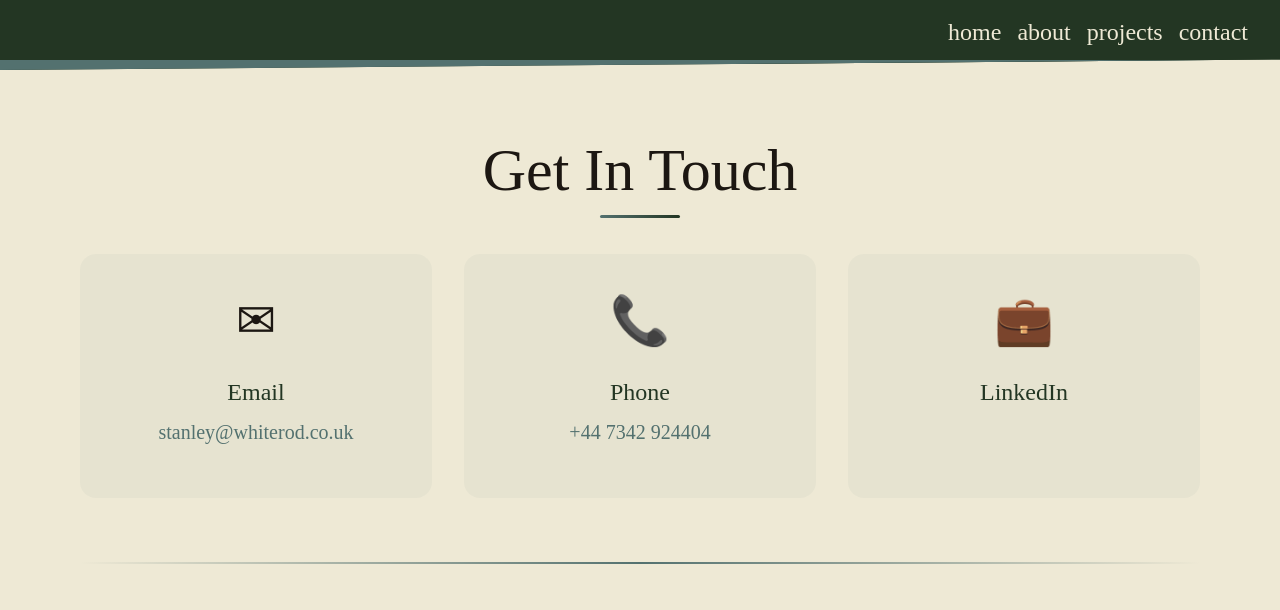
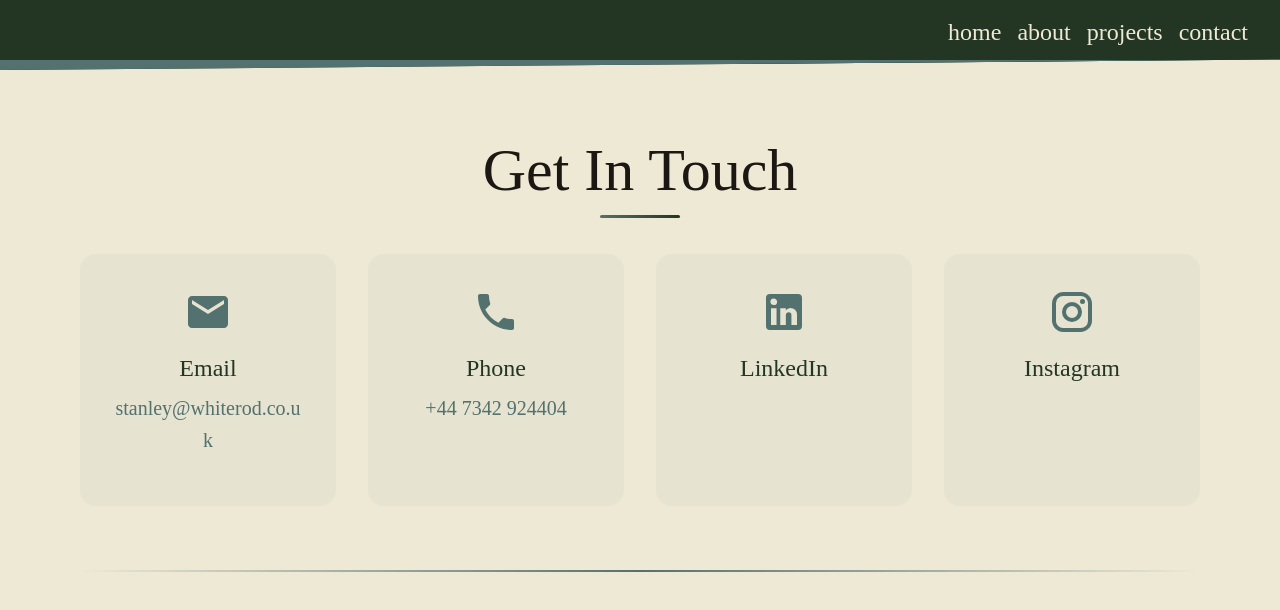
Before and after one commit to lukavr05/stan-website, a React (Vite) app: page /contact in a window 1280 px wide. Shown: the top 610 px of the page. Built offline with nearby package versions, Linux system fonts and the light colour scheme; a web font is replaced by a local one.

Commit message:
fixed contact page

```diff
--- a/package.json
+++ b/package.json
@@ -15,6 +15,7 @@
     "@fontsource/cutive": "^5.2.6",
     "@fontsource/cutive-mono": "^5.2.6",
     "@fontsource/taviraj": "^5.2.6",
+    "@mui/icons-material": "^7.2.0",
     "@mui/material": "^7.2.0",
     "react": "^19.1.0",
     "react-dom": "^19.1.0",
--- a/src/pages/Contact.jsx
+++ b/src/pages/Contact.jsx
@@ -8,13 +8,13 @@ import {
   Divider,
   useTheme
 } from "@mui/material";
+import {
+  Email as EmailIcon,
+  Phone as PhoneIcon,
+  LinkedIn as LinkedInIcon,
+  Instagram as InstagramIcon
+} from "@mui/icons-material";
 import { useState, useEffect, useRef } from "react";
-
-// You'll need to install lucide-react or use Material-UI icons
-// For now, I'll use simple text indicators
-const EmailIcon = () => "✉";
-const PhoneIcon = () => "📞";
-const LinkedInIcon = () => "💼";
 
 function Contact() {
   const [visible, setVisible] = useState(false);
@@ -55,24 +55,31 @@ function Contact() {
 
   const contactMethods = [
     {
-      icon: EmailIcon(),
+      icon: <EmailIcon />,
       title: "Email",
-      value: "stanley@whiterod.co.uk", // Replace with your actual email
+      value: "stanley@whiterod.co.uk",
       link: "mailto:stanley@whiterod.co.uk",
       description: ""
     },
     {
-      icon: PhoneIcon(),
+      icon: <PhoneIcon />,
       title: "Phone",
-      value: "+44 7342 924404", // Replace with your actual phone number
+      value: "+44 7342 924404",
       link: "tel:+447342924404",
       description: ""
     },
     {
-      icon: LinkedInIcon(),
+      icon: <LinkedInIcon />,
       title: "LinkedIn",
-      value: "", // Replace with your actual LinkedIn
+      value: "",
       link: "https://www.linkedin.com/in/stanley-whiterod-a17b70363/?trk=opento_sprofile_pfeditor",
+      description: ""
+    },
+    {
+      icon: <InstagramIcon />,
+      title: "Instagram",
+      value: "", // Replace with your actual Instagram handle
+      link: "https://www.instagram.com/garlicbread1869", // Replace with your actual Instagram URL
       description: ""
     }
   ];
@@ -117,7 +124,7 @@ function Contact() {
       <Box
         sx={{
           display: 'grid',
-          gridTemplateColumns: { xs: '1fr', md: 'repeat(3, 1fr)' },
+          gridTemplateColumns: { xs: '1fr', sm: 'repeat(2, 1fr)', lg: 'repeat(4, 1fr)' },
           gap: 4,
           marginBottom: 8,
         }}
@@ -166,17 +173,22 @@ function Contact() {
                   color="inherit"
                 >
                   <Box>
-                    <Typography
+                    <Box
                       className="contact-icon"
                       sx={{
                         fontSize: '3rem',
                         marginBottom: 2,
-                        display: 'block',
+                        display: 'flex',
+                        justifyContent: 'center',
                         transition: 'transform 0.3s ease',
+                        color: '#53716F',
+                        '& > svg': {
+                          fontSize: '3rem',
+                        }
                       }}
                     >
                       {method.icon}
-                    </Typography>
+                    </Box>
 
                     <Typography
                       variant="h5"
```
Also changed, not shown: 1 other file (tests, documents, lock files or other folders).
